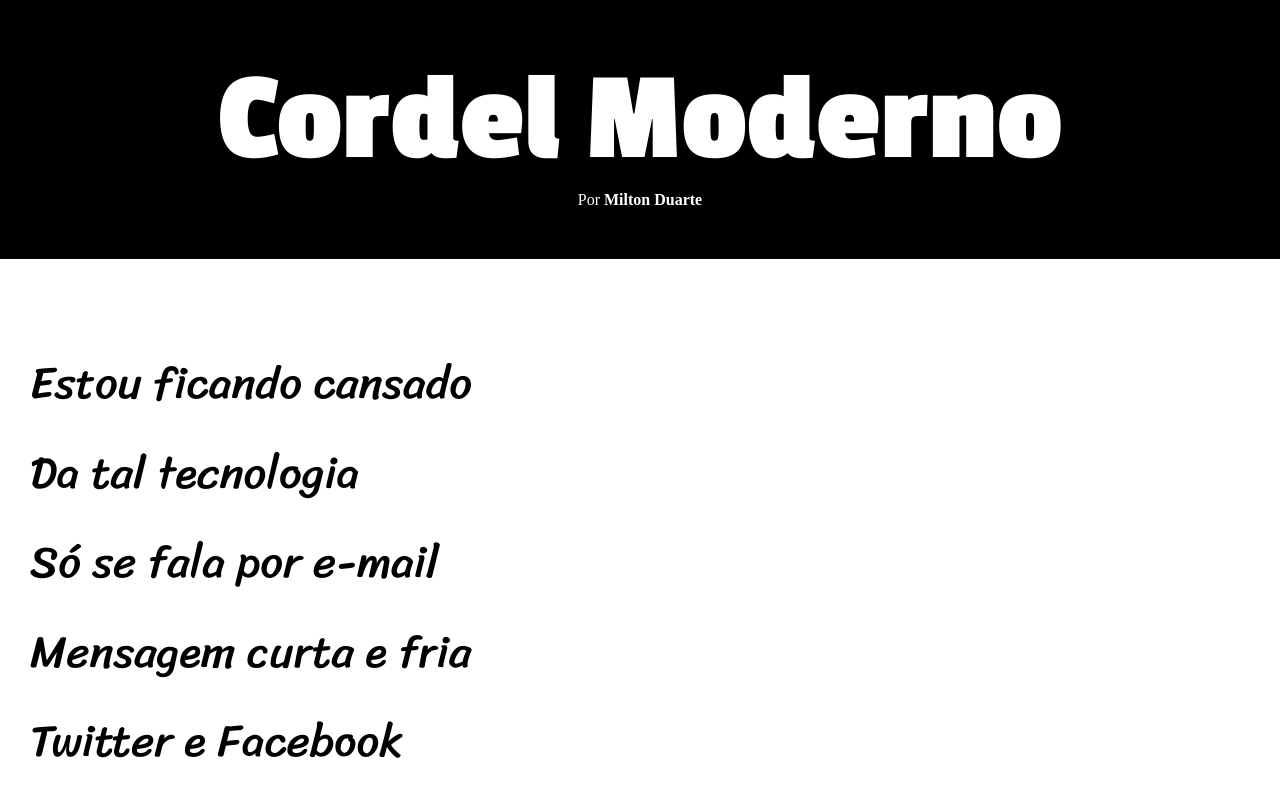
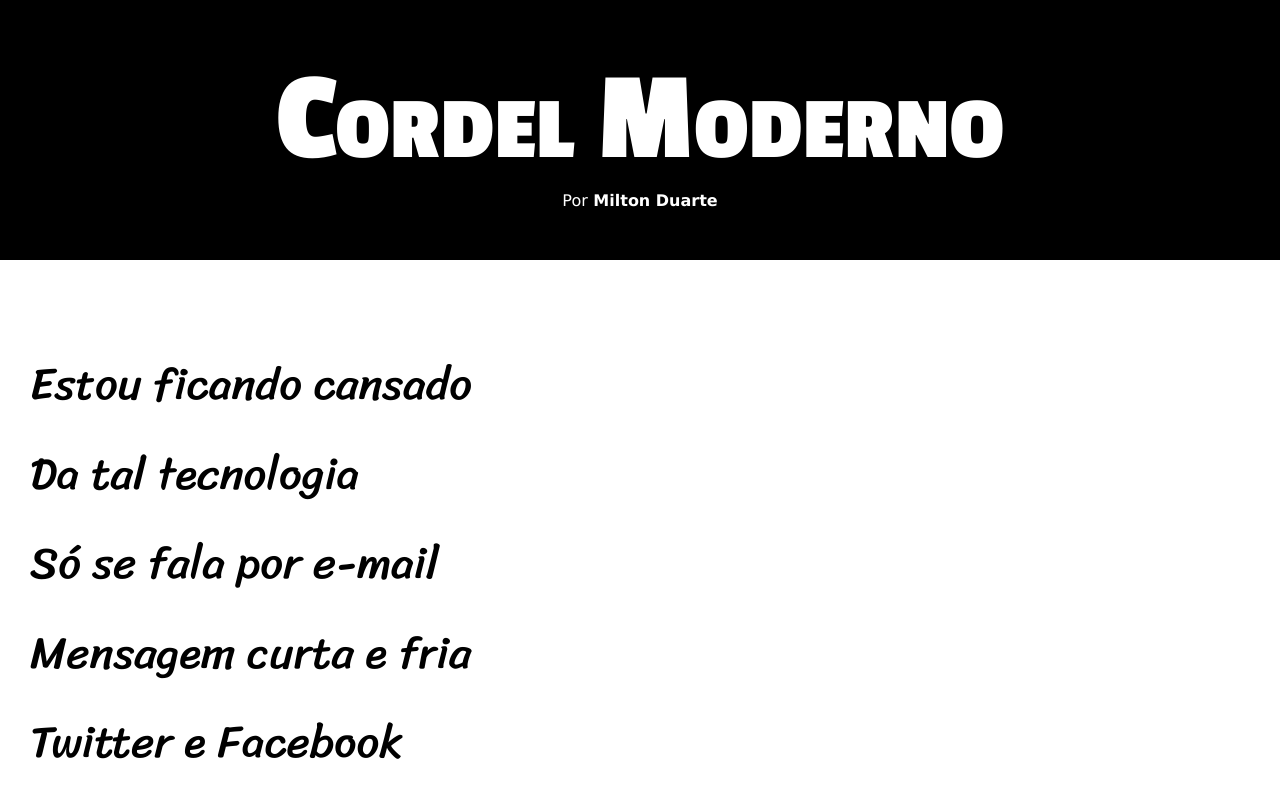
Before and after one commit to Pedrohla14/Html-css, a plain HTML site: page Aplicacao-web-cordel/index.html in a window 1280 px wide. Shown: the top 800 px of the page. Drawn offline with Linux system fonts and the light colour scheme.

Commit message:
update de estilo no cordel

```diff
--- a/Aplicacao-web-cordel/index.html
+++ b/Aplicacao-web-cordel/index.html
@@ -12,7 +12,7 @@
 <body>
     <header>
         <h1>Cordel Moderno</h1>
-        <p>Por<a href="https://www.recantodasletras.com.br/poesias/3186743"> Milton Duarte</a> </p>
+        <p>Por<a href="https://www.recantodasletras.com.br/poesias/3186743" target="_blank"> Milton Duarte</a> </p>
     </header>
 
     <main>
@@ -24,7 +24,7 @@
                 Mensagem curta e fria <br>
                 Twitter e Facebook <br>
                 Antes que eu caduque <br>
-                Vou dizer tudo em poesia. <br>
+                Vou dizer tudo em poesia.
             </p>
         </section>
 
@@ -48,7 +48,7 @@
                 Ou vai até no começo <br>
                 Agora é .com <br>
                 Se o saite é muito bom <br>
-                Ele vale um alto preço. <br>
+                Ele vale um alto preço.
             </p>
 
             <p>
@@ -58,7 +58,7 @@
                 Ponto e vírgula e um asterisco <br>
                 Um beijo significa <br>
                 Pra entender como fica <br>
-                Decifre esse rabisco. <br>
+                Decifre esse rabisco.
             </p>
         </section>
 
@@ -98,7 +98,7 @@
     </main>
 
     <footer>
-        <p>Site criado por<a href="https://www.linkedin.com/in/pedro-henrique-linhares/"> Pedro Henrique Linhares</a>
+        <p>Site criado por<a href="https://www.linkedin.com/in/pedro-henrique-linhares/" target="_blank"> Pedro Henrique Linhares</a>
         </p>
     </footer>
 
--- a/Aplicacao-web-cordel/style.css
+++ b/Aplicacao-web-cordel/style.css
@@ -13,6 +13,11 @@
     margin: 0px;
     padding: 0px;
     font-size: 1em;
+}
+html,body{
+   min-height: 100vh;
+   background-color: darkgray;
+   font-family: var(--fonte1);
 }
 
 a {
@@ -40,6 +45,7 @@ header>h1 {
     padding-top: 50px;
     font-size: 10vw;
     font-family: var(--fonte2);
+    font-variant: small-caps;
 }
 
 header>p {
@@ -53,6 +59,10 @@ section {
     padding-left: 30px;
     font-family: var(--fonte3);
     font-size: 3.5vw;
+}
+section.normal{
+    background-color: white;
+    color: black;
 }
 
 section>p {
```
